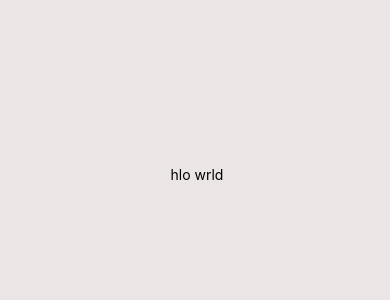
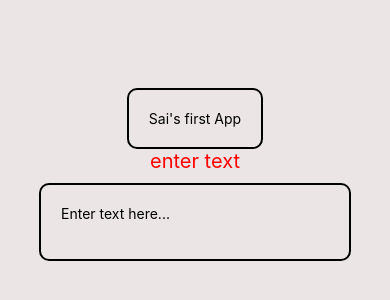
Before and after one commit to saikumar0620/NativeApp_dev, a React Native app: screen / in a window 390 px wide. Shown: the part 248-548 px from the top of the page. Built offline with nearby package versions, Linux system fonts and the light colour scheme.

Commit message:
Update App.js to import TextInput and clean up commented code

```diff
--- a/App.js
+++ b/App.js
@@ -1,6 +1,6 @@
 import { StatusBar } from 'expo-status-bar';
 import { useState } from 'react';
-import { Text, View, } from 'react-native';
+import { Text, TextInput, View, } from 'react-native';
 
 import { styles } from './styles.js';
 
@@ -11,14 +11,13 @@ export default function App() {
   return (
 
     <View style={styles.container}>
-      {/* <Text style={styles.textCont} onTouchStart={()=> alert(' touched!') }>Sai's first App</Text>
+      <Text style={styles.textCont} onTouchStart={()=> alert(' touched!') }>Sai's first App</Text>
       <StatusBar style="auto" />
       <View>
         <Text style={styles.textDisplay} numberOfLines={2}> {text.length > 0 ? text : "enter text"} </Text>
       </View>
       <TextInput style={styles.textInput} onChangeText={setText} placeholder="Enter text here..." onFocus={() => alert("input Focused")} multiline={true} editable={true}
-      /> */}
-      <Text> hlo wrld</Text>
+      />
     </View>
 
   );
```
